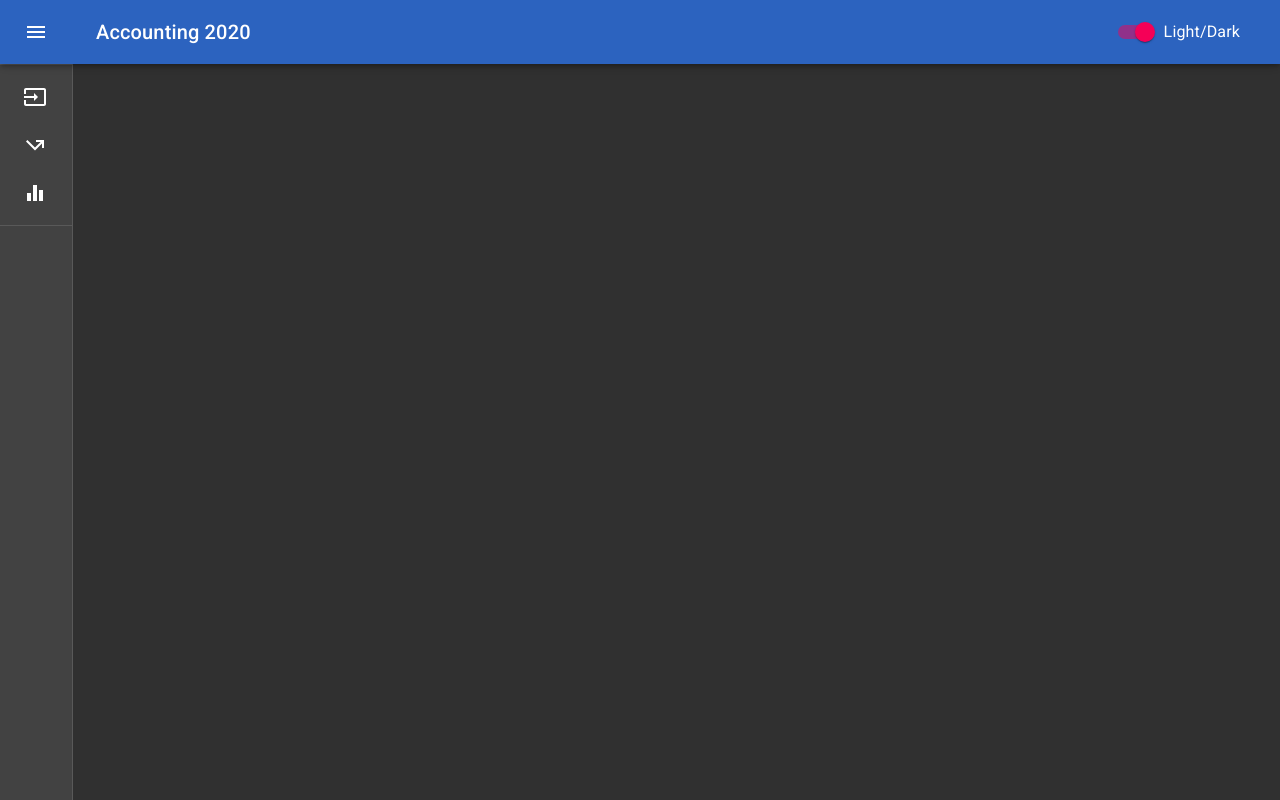
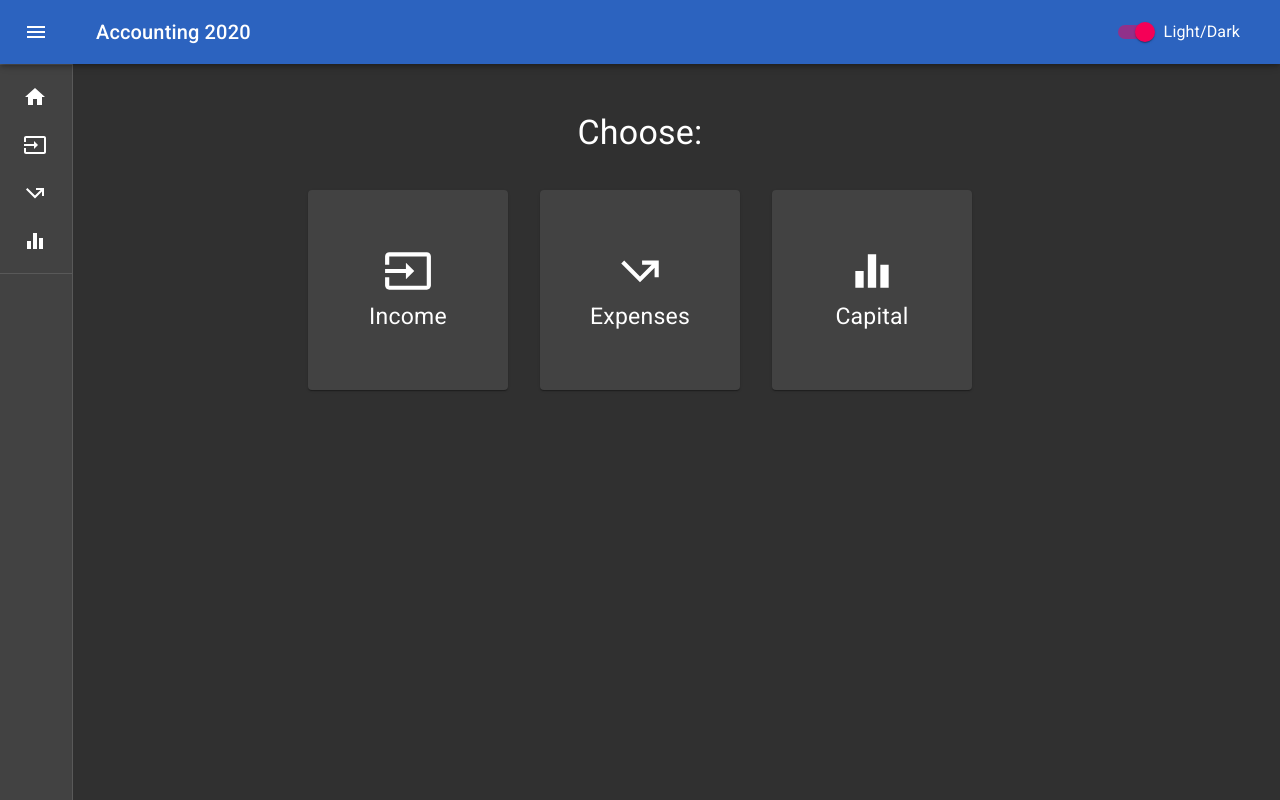
Before and after one commit to samfromaway/accounting-react, a React (Create React App) app: page / in a window 1280 px wide. Built offline with nearby package versions, Linux system fonts and the light colour scheme.

Commit message:
home integration

```diff
--- a/src/App.js
+++ b/src/App.js
@@ -2,6 +2,7 @@ import React, { useState } from 'react';
 import { BrowserRouter as Router, Switch, Route } from 'react-router-dom';
 import Header from './components/Header';
 import AccountingIncome from './pages/income/AccountingIncome';
+import Home from './pages/home/Home';
 import AccountingExpenses from './pages/expenses/AccountingExpenses';
 import IncomeTransactionsState from './context/income/IncomeTransactionsState';
 import ExpensesTransactionsState from './context/expenses/ExpensesTransactionsState';
@@ -35,6 +36,9 @@ const App = () => {
               <Route exact path='/income'>
                 <AccountingIncome />
               </Route>
+              <Route exact path='/'>
+                <Home />
+              </Route>
               <Route exact path='/expenses'>
                 <AccountingExpenses />
               </Route>
--- a/src/app.css
+++ b/src/app.css
@@ -1,3 +1,7 @@
+a {
+  text-decoration: none;
+}
+
 input[type='number']::-webkit-inner-spin-button,
 input[type='number']::-webkit-outer-spin-button {
   -webkit-appearance: none;
--- a/src/components/Header.js
+++ b/src/components/Header.js
@@ -20,6 +20,7 @@ import ChevronRightIcon from '@material-ui/icons/ChevronRight';
 import ListItem from '@material-ui/core/ListItem';
 import ListItemIcon from '@material-ui/core/ListItemIcon';
 import ListItemText from '@material-ui/core/ListItemText';
+import HomeIcon from '@material-ui/icons/Home';
 import InputIcon from '@material-ui/icons/Input';
 import CallMissedOutgoingIcon from '@material-ui/icons/CallMissedOutgoing';
 import EqualizerIcon from '@material-ui/icons/Equalizer';
@@ -168,6 +169,12 @@ export default function MiniDrawer({ themeMode, toggleDarkMode }) {
         </div>
         <Divider />
         <List>
+          <ListItem button component={Link} to='/' className={classes.listItem}>
+            <ListItemIcon>
+              <HomeIcon />
+            </ListItemIcon>
+            <ListItemText primary='Home' />
+          </ListItem>
           <ListItem
             button
             component={Link}
--- a/src/pages/expenses/AccountingExpenses.js
+++ b/src/pages/expenses/AccountingExpenses.js
@@ -1,6 +1,7 @@
 import React, { Fragment, useContext } from 'react';
 import Container from '@material-ui/core/Container';
 import Box from '@material-ui/core/Box';
+import { Typography } from '@material-ui/core';
 import ExpensesTransactionsContext from '../../context/expenses/expensesTransactionsContext';
 import AccountingSummary from '../../components/AccountingSummary';
 import AccountingInput from '../../components/AccountingInput';
@@ -18,8 +19,16 @@ const AccountingIncome = () => {
 
   return (
     <Fragment>
-      <Box m={14} />
+      <Box m={11} />
       <Container fixed maxWidth='lg'>
+        <Typography
+          variant='h4'
+          align='center'
+          style={{ paddingBottom: '20px' }}
+        >
+          Expenses
+        </Typography>
+
         <AccountingSummary
           transactions={transactions}
           title={'Expenses (CHF)'}
--- /dev/null
+++ b/src/pages/home/Home.js
@@ -0,0 +1,75 @@
+import React, { Fragment } from 'react';
+import { Link } from 'react-router-dom';
+import Paper from '@material-ui/core/Paper';
+import { Typography } from '@material-ui/core';
+import { makeStyles } from '@material-ui/core/styles';
+import Box from '@material-ui/core/Box';
+import InputIcon from '@material-ui/icons/Input';
+import CallMissedOutgoingIcon from '@material-ui/icons/CallMissedOutgoing';
+import EqualizerIcon from '@material-ui/icons/Equalizer';
+
+const useStyles = makeStyles((theme) => ({
+  root: {
+    flexGrow: 1,
+    display: 'flex',
+    alignItems: 'center',
+    justifyContent: 'center',
+  },
+  paper: {
+    display: 'flex',
+    alignItems: 'center',
+    justifyContent: 'center',
+    flexDirection: 'column',
+    margin: theme.spacing(2),
+    height: 200,
+    width: 200,
+    cursor: 'pointer',
+
+    transition: 'transform .2s',
+    '&:hover': {
+      transform: 'scale(1.1)',
+    },
+  },
+  icon: {
+    fontSize: '50px',
+    marginBottom: '4px',
+  },
+  text: {
+    fontSize: '23px',
+  },
+}));
+
+export default function SpacingGrid() {
+  const classes = useStyles();
+
+  return (
+    <Fragment>
+      <Box m={14} />
+      <Typography variant='h4' align='center' style={{ paddingBottom: '20px' }}>
+        Choose:
+      </Typography>
+      <div className={classes.root}>
+        <Link to={'/expenses'}>
+          <Paper className={classes.paper}>
+            <InputIcon className={classes.icon} />
+            <Typography className={classes.text}>Income</Typography>
+          </Paper>
+        </Link>
+
+        <Link to={'/income'}>
+          <Paper className={classes.paper}>
+            <CallMissedOutgoingIcon className={classes.icon} />
+            <Typography className={classes.text}>Expenses</Typography>
+          </Paper>
+        </Link>
+
+        <Link to={'/capital'}>
+          <Paper className={classes.paper}>
+            <EqualizerIcon className={classes.icon} />
+            <Typography className={classes.text}>Capital</Typography>
+          </Paper>
+        </Link>
+      </div>
+    </Fragment>
+  );
+}
--- a/src/pages/income/AccountingIncome.js
+++ b/src/pages/income/AccountingIncome.js
@@ -1,6 +1,7 @@
 import React, { useContext, Fragment } from 'react';
 import Container from '@material-ui/core/Container';
 import Box from '@material-ui/core/Box';
+import { Typography } from '@material-ui/core';
 import IncomeTransactionsContext from '../../context/income/incomeTransactionsContext';
 import AccountingSummary from '../../components/AccountingSummary';
 import AccountingInput from '../../components/AccountingInput';
@@ -18,8 +19,15 @@ const AccountingIncome = () => {
 
   return (
     <Fragment>
-      <Box m={14} />
+      <Box m={11} />
       <Container fixed maxWidth='lg'>
+        <Typography
+          variant='h4'
+          align='center'
+          style={{ paddingBottom: '20px' }}
+        >
+          Income
+        </Typography>
         <AccountingSummary
           transactions={transactions}
           title={'Income (CHF)'}
```
